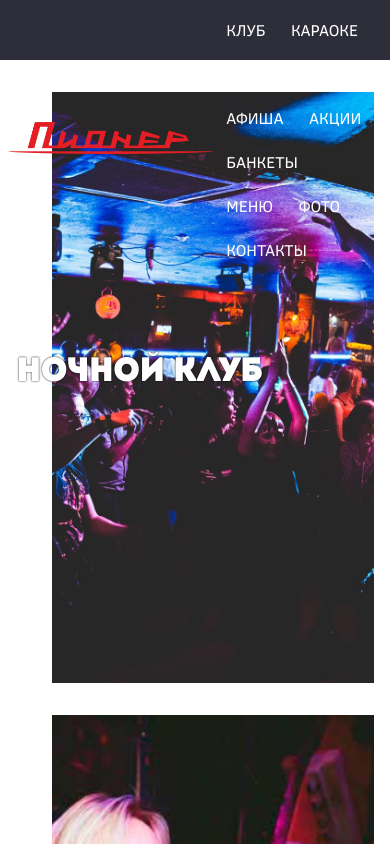
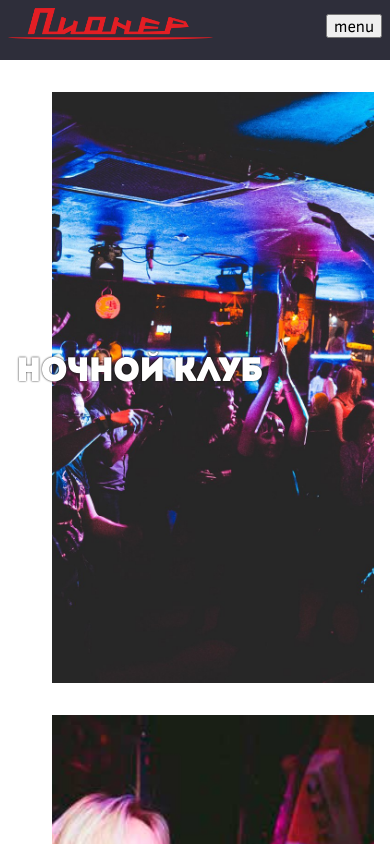
Before and after one commit to zadremal/pioner_club_front, a React (Create React App) app: page / in a window 390 px wide. Shown: the top 844 px of the page. Built offline with nearby package versions, Linux system fonts and the light colour scheme.

Commit message:
feat: add mobile menu

```diff
--- a/package.json
+++ b/package.json
@@ -4,6 +4,7 @@
   "private": true,
   "dependencies": {
     "axios": "^0.18.0",
+    "body-scroll-lock": "^2.4.2",
     "flexboxgrid2": "^7.2.1",
     "jsonp": "^0.2.1",
     "lodash.truncate": "^4.4.2",
--- a/public/index.html
+++ b/public/index.html
@@ -27,7 +27,7 @@
   <title>React App</title>
 </head>
 
-<body>
+<body id="boby" class="body">
   <noscript>
     You need to enable JavaScript to run this app.
   </noscript>
--- a/src/App.css
+++ b/src/App.css
@@ -23,15 +23,6 @@ html {
   height: 100%;
   box-sizing: border-box;
   font-family: "Clear Sans", sans-serif;
-  overflow-y: scroll;
-}
-
-body {
-  height: 100%;
-}
-
-main {
-  padding-top: 60px;
 }
 
 *,
@@ -40,8 +31,7 @@ main {
   box-sizing: inherit;
 }
 
-#root {
+body {
   height: 100%;
-  display: flex;
-  flex-direction: column;
+  width: 100%;
 }
--- a/src/App.js
+++ b/src/App.js
@@ -1,11 +1,7 @@
 import React, { Component, Fragment } from "react";
 import "./App.css";
 import "whatwg-fetch";
-import {
-  BrowserRouter as Router,
-  Route,
-  Switch,
-} from "react-router-dom";
+import { BrowserRouter as Router, Route, Switch } from "react-router-dom";
 import { Main } from "./UI";
 import Header from "./Header";
 import Footer from "./Footer";
@@ -32,7 +28,7 @@ class App extends Component {
       <Router>
         <Fragment>
           <Header />
-          <Main>
+          <Main id="main">
             <Switch>
               <Route exact path="/" component={Home} />
               <Route path="/birthday" component={Birthday} />
--- /dev/null
+++ b/src/Header/Menu.js
@@ -0,0 +1,105 @@
+import React, { Component } from "react";
+
+import { Nav, NavList, NavItem, NavLink } from "./Styled";
+
+export const Menu = ({ onLinkClick }) => {
+  return (
+    <Nav>
+      <NavList>
+        <NavItem>
+          <NavLink
+            onClick={onLinkClick}
+            exact
+            to="/"
+            activeClassName="router-link--active"
+          >
+            ГЛАВНАЯ
+          </NavLink>
+        </NavItem>
+        <NavItem>
+          <NavLink
+            onClick={onLinkClick}
+            to="/club"
+            activeClassName="router-link--active"
+          >
+            КЛУБ
+          </NavLink>
+        </NavItem>
+        <NavItem>
+          <NavLink
+            onClick={onLinkClick}
+            to="/karaoke"
+            activeClassName="router-link--active"
+          >
+            КАРАОКЕ
+          </NavLink>
+        </NavItem>
+        <NavItem>
+          <NavLink
+            onClick={onLinkClick}
+            to="/craft"
+            activeClassName="router-link--active"
+          >
+            КРАФТ-БАР
+          </NavLink>
+        </NavItem>
+        <NavItem>
+          <NavLink
+            onClick={onLinkClick}
+            to="/party"
+            activeClassName="router-link--active"
+          >
+            АФИША
+          </NavLink>
+        </NavItem>
+        <NavItem>
+          <NavLink
+            onClick={onLinkClick}
+            to="/deal"
+            activeClassName="router-link--active"
+          >
+            АКЦИИ
+          </NavLink>
+        </NavItem>
+        <NavItem>
+          <NavLink
+            onClick={onLinkClick}
+            to="/banket"
+            activeClassName="router-link--active"
+          >
+            БАНКЕТЫ
+          </NavLink>
+        </NavItem>
+        <NavItem>
+          <NavLink
+            onClick={onLinkClick}
+            to="/menu"
+            activeClassName="router-link--active"
+          >
+            МЕНЮ
+          </NavLink>
+        </NavItem>
+        <NavItem>
+          <NavLink
+            onClick={onLinkClick}
+            to="/photo"
+            activeClassName="router-link--active"
+          >
+            ФОТО
+          </NavLink>
+        </NavItem>
+        <NavItem>
+          <NavLink
+            onClick={onLinkClick}
+            to="/contacts"
+            activeClassName="router-link--active"
+          >
+            КОНТАКТЫ
+          </NavLink>
+        </NavItem>
+      </NavList>
+    </Nav>
+  );
+};
+
+export default Menu;
--- a/src/Header/Styled.js
+++ b/src/Header/Styled.js
@@ -38,7 +38,20 @@ export const HeaderFlex = styled.div`
   align-items: center;
 `;
 
-export const Nav = styled.nav``;
+export const Nav = styled.nav`
+  position: fixed;
+  z-index: 8;
+  top: 0;
+  left: 0;
+  bottom: 0;
+  right: 0;
+  background: #000;
+  opacity: 0.4;
+  display: flex;
+  align-items: center;
+  justify-content: center;
+  transition: all 0.2s ease-out;
+`;
 
 export const NavList = styled.ul`
   margin: 0;
--- a/src/Header/index.js
+++ b/src/Header/index.js
@@ -1,18 +1,35 @@
-import React, { Component } from "react";
+import React, { Component, Fragment } from "react";
+import { Logo, Header, HeaderFlex, NavLink } from "./Styled";
 import {
-  Logo,
-  Header,
-  HeaderFlex,
-  Nav,
-  NavList,
-  NavItem,
-  NavLink
-} from "./Styled";
+  disableBodyScroll,
+  enableBodyScroll,
+  clearAllBodyScrollLocks
+} from "body-scroll-lock";
 import logo from "./mainlogo.png";
+import Menu from "./Menu";
+
+const body = document.querySelector("body");
 
 class index extends Component {
+  state = {
+    menuOpen: false
+  };
+
+  componentWillUnmount = () => {
+    clearAllBodyScrollLocks();
+  };
+
+  toggleMenu = () => {
+    const newModalState = !this.state.menuOpen;
+    newModalState ? disableBodyScroll(body) : enableBodyScroll(body);
+    this.setState(prevState => {
+      return { menuOpen: newModalState };
+    });
+  };
+
   render() {
     return (
+      <Fragment>
         <Header>
           <div className="container">
             <div className="row">
@@ -21,78 +38,14 @@ class index extends Component {
                   <NavLink exact to="/">
                     <Logo src={logo} alt="Ночной клуб Пионер" />
                   </NavLink>
-                <Nav>
-                  <NavList>
-                    <NavItem>
-                      <NavLink to="/club" activeClassName="router-link--active">
-                        КЛУБ
-                      </NavLink>
-                    </NavItem>
-                    <NavItem>
-                      <NavLink
-                        to="/karaoke"
-                        activeClassName="router-link--active"
-                      >
-                        КАРАОКЕ
-                      </NavLink>
-                    </NavItem>
-                    <NavItem>
-                      <NavLink
-                        to="/craft"
-                        activeClassName="router-link--active"
-                      >
-                        КРАФТ-БАР
-                      </NavLink>
-                    </NavItem>
-                    <NavItem>
-                      <NavLink
-                        to="/party"
-                        activeClassName="router-link--active"
-                      >
-                        АФИША
-                      </NavLink>
-                    </NavItem>
-                    <NavItem>
-                      <NavLink to="/deal" activeClassName="router-link--active">
-                        АКЦИИ
-                      </NavLink>
-                    </NavItem>
-                    <NavItem>
-                      <NavLink
-                        to="/banket"
-                        activeClassName="router-link--active"
-                      >
-                        БАНКЕТЫ
-                      </NavLink>
-                    </NavItem>
-                    <NavItem>
-                      <NavLink to="/menu" activeClassName="router-link--active">
-                        МЕНЮ
-                      </NavLink>
-                    </NavItem>
-                    <NavItem>
-                      <NavLink
-                        to="/photo"
-                        activeClassName="router-link--active"
-                      >
-                        ФОТО
-                      </NavLink>
-                    </NavItem>
-                    <NavItem>
-                      <NavLink
-                        to="/contacts"
-                        activeClassName="router-link--active"
-                      >
-                        КОНТАКТЫ
-                      </NavLink>
-                    </NavItem>
-                  </NavList>
-                </Nav>
+                  <button onClick={this.toggleMenu}>menu</button>
                 </HeaderFlex>
               </div>
             </div>
           </div>
         </Header>
+        {this.state.menuOpen && <Menu onLinkClick={this.toggleMenu} />}
+      </Fragment>
     );
   }
 }
--- a/src/UI/index.js
+++ b/src/UI/index.js
@@ -7,9 +7,14 @@ export const colorAcc = "rgba(188, 93, 46, 1)";
 export const colorDark = "rgba(46, 46, 58, 1)";
 
 export const Main = styled.main`
+  display: flex;
+  flex-direction: column;
   flex-grow: 1;
   flex-shrink: 0;
   flex-basis: auto;
+  padding-top: 60px;
+  height: 100%;
+  overflow: hidden;
 `;
 
 export const MainHeading = styled.h1`
```
Also changed, not shown: 1 other file (tests, documents, lock files or other folders). Lines whose indentation alone changed are shown as unchanged.
